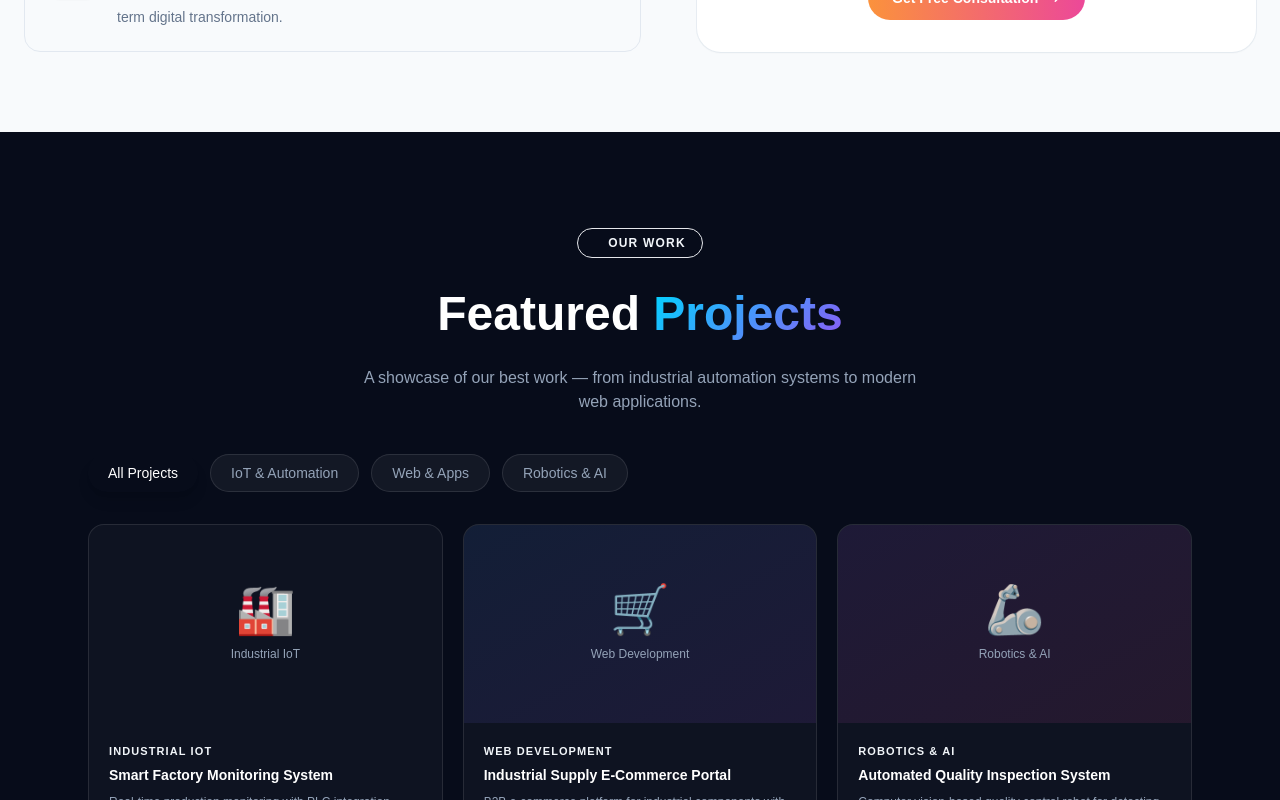
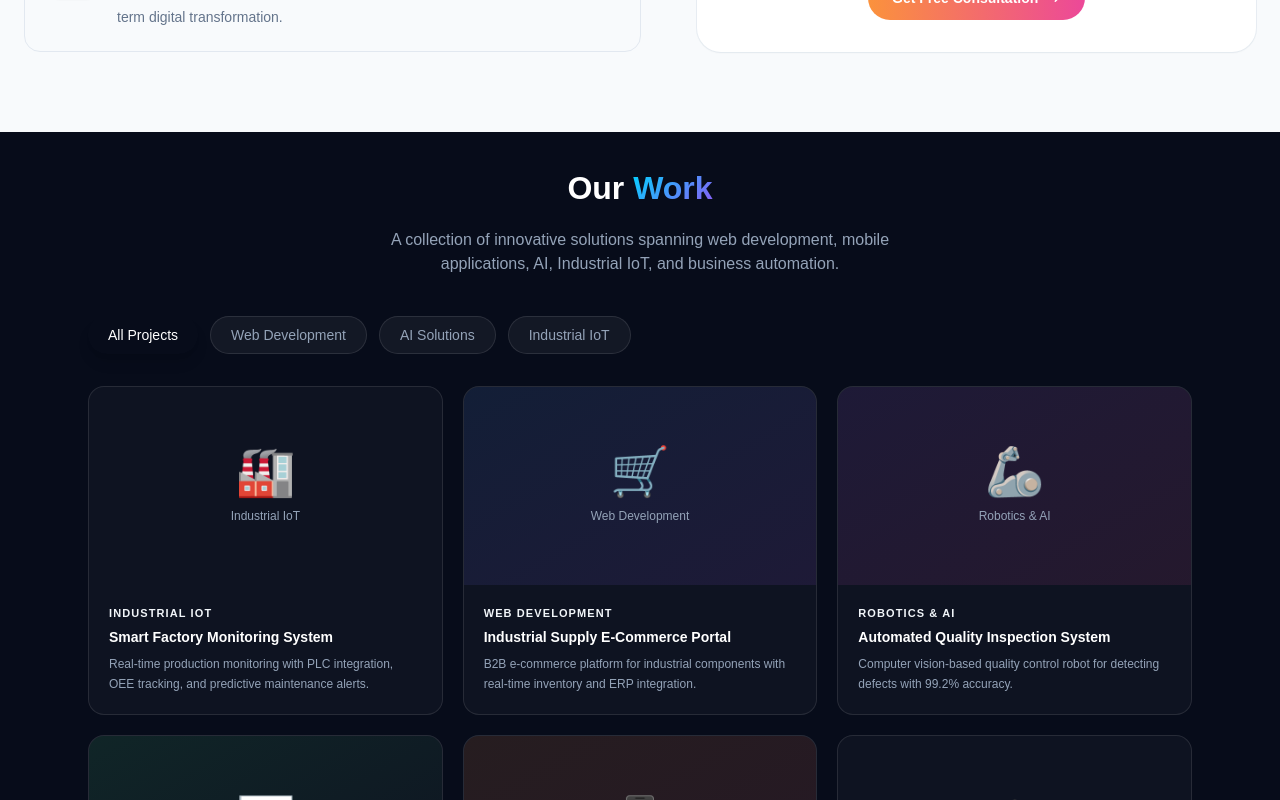
Before and after one commit to ITSECTOR-NEW/Innotech-Solutions, a React (Create React App) app: page / in a window 1280 px wide. Shown: the part 3280-4080 px from the top of the page. Built offline with nearby package versions, Linux system fonts and the light colour scheme.

Commit message:
some changes in portfolio section

```diff
--- a/src/components/Portfolio/Portfolio.js
+++ b/src/components/Portfolio/Portfolio.js
@@ -3,10 +3,12 @@ import { PORTFOLIO_ITEMS } from "../../data/siteData";
 import { useScrollReveal } from "../../hooks/useScrollReveal";
 
 const FILTERS = [
-  { key: "all",      label: "All Projects" },
-  { key: "iot",      label: "IoT & Automation" },
-  { key: "web",      label: "Web & Apps" },
-  { key: "robotics", label: "Robotics & AI" },
+  { key: "all", label: "All Projects" },
+  { key: "web", label: "Web Development" },
+  // { key: "app", label: "Applications" },
+  { key: "ai", label: "AI Solutions" },
+  { key: "iot", label: "Industrial IoT" },
+  // { key: "automation", label: "Automation" },
 ];
 
 export default function Portfolio() {
@@ -16,20 +18,27 @@ export default function Portfolio() {
   const visible = PORTFOLIO_ITEMS.filter((p) => active === "all" || p.cat === active);
 
   return (
-    <section id="portfolio" className="bg-dark-800 py-14 sm:py-24">
+    <section
+  id="portfolio"
+  className="
+  bg-dark-800
+  pt-8 pb-10
+  sm:pt-6 sm:pb-14
+  lg:pt-8 lg:pb-16"
+>
       <div className="max-w-6xl mx-auto px-4 sm:px-6">
 
         {/* Header */}
         <div ref={titleRef} className="mb-8 text-center sm:mb-10">
-          <div className="inline-flex items-center gap-2 px-4 py-1.5 rounded-full bg-cyan-400/8 border border-cyan-400/20 text-cyan-400 text-xs font-semibold uppercase tracking-widest mb-5">
+          {/* <div className="inline-flex items-center gap-2 px-4 py-1.5 rounded-full bg-cyan-400/8 border border-cyan-400/20 text-cyan-400 text-xs font-semibold uppercase tracking-widest mb-5">
             <span className="w-1.5 h-1.5 rounded-full bg-cyan-400 blink"></span>
             Our Work
-          </div>
-          <h2 className="font-display font-extrabold text-white mb-4" style={{ fontSize: "clamp(2rem,4vw,3rem)" }}>
-            Featured <span className="gradient-text">Projects</span>
+          </div> */}
+          <h2 className="font-display font-extrabold text-white mb-4" style={{ fontSize: "clamp(1rem,3vw,2rem)" }}>
+            Our <span className="gradient-text">Work</span>
           </h2>
           <p className="mx-auto max-w-xl text-sm leading-7 text-slate-400 sm:text-base">
-            A showcase of our best work — from industrial automation systems to modern web applications.
+            A collection of innovative solutions spanning web development, mobile applications, AI, Industrial IoT, and business automation.
           </p>
         </div>
 
@@ -69,7 +78,7 @@ export default function Portfolio() {
                     onClick={() => document.querySelector("#contact")?.scrollIntoView({ behavior: "smooth" })}
                     className="px-5 py-2.5 rounded-xl bg-gradient-to-r from-cyan-400 to-blue-500 text-white font-display font-bold text-sm"
                   >
-                    View Details
+                    Explore Solution
                   </button>
                 </div>
               </div>
```
